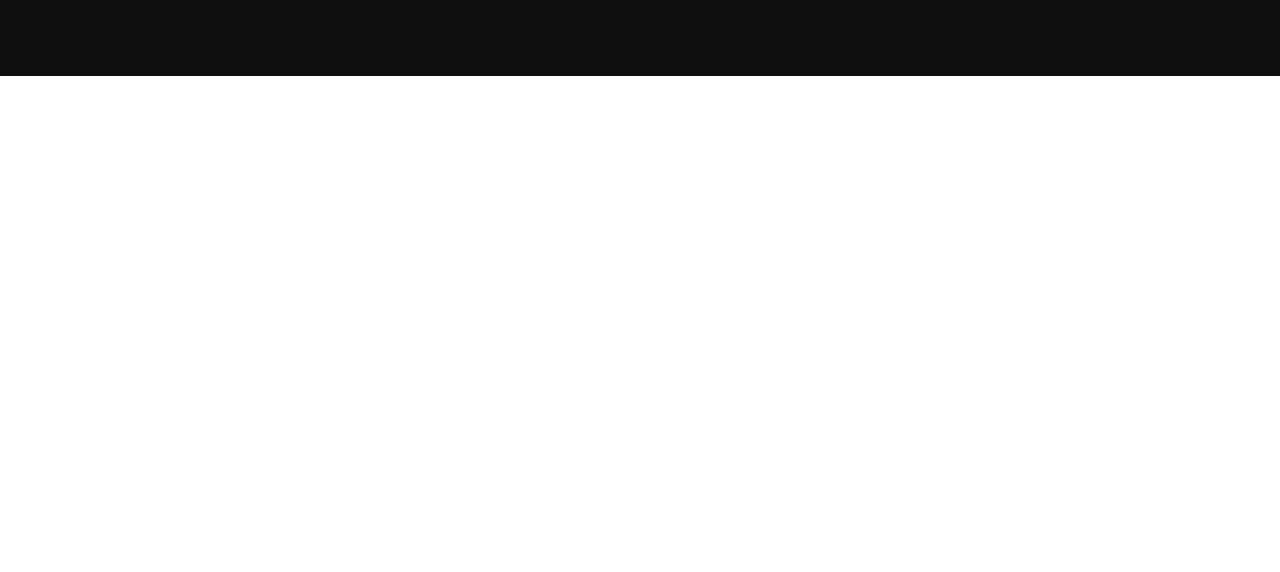
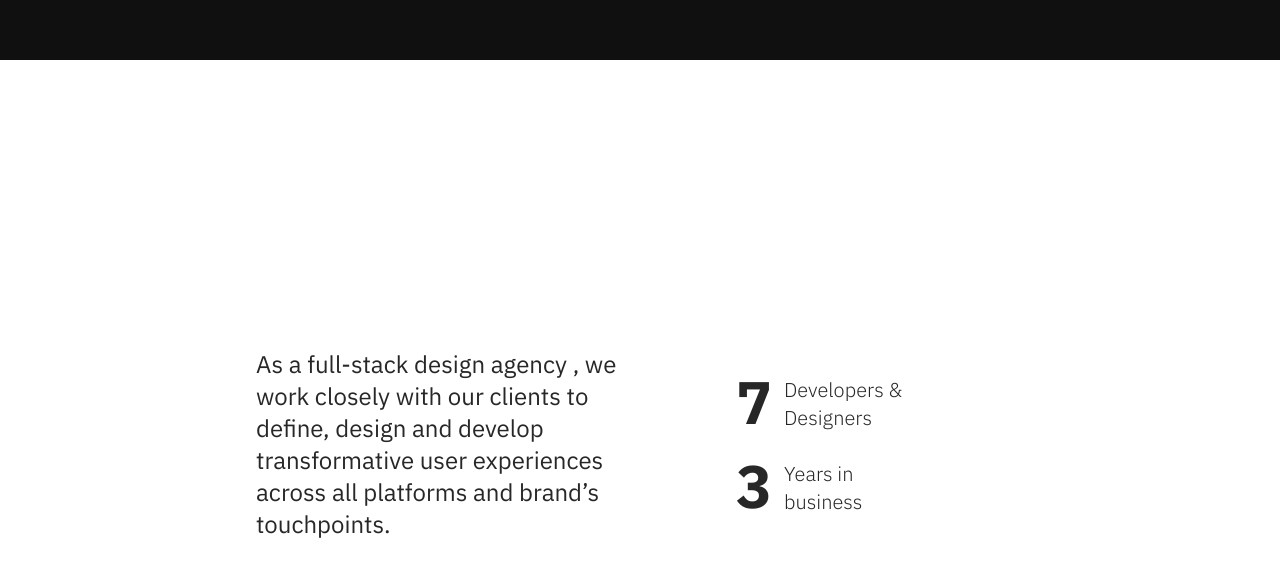
Before and after one commit to hassanhamza930/Waltontech, a Next.js app: page /design in a window 1280 px wide. Shown: the part 2004-2576 px from the top of the page. Built offline with nearby package versions, Linux system fonts and the light colour scheme.

Commit message:
About section added.

```diff
--- /dev/null
+++ b/app/design/components/about.tsx
@@ -0,0 +1,54 @@
+"use client";
+
+
+import { motion } from "framer-motion";
+
+
+function About() {
+    return (
+        <div className="flex justify-center items-center w-full h-full">
+            <div className="flex flex-col md:flex-row justify-center items-center w-[80%] md:gap-0 gap-12 md:w-[60%] h-full bg-tan text-black/90 py-24 md:py-72">
+
+                <div className="flex justify-start items-center w-full h-full ">
+                    <motion.div
+                        initial="hidden"
+                        variants={{
+                            "visible": { opacity: 1, y: 0 },
+                            "hidden": { opacity: 0, y: 20 },
+                        }}
+                        transition={{ duration: 1, delay: 0.5 }}
+                        whileInView={"visible"}
+                        className="text-xl md:text-2xl font-regular w-full">
+                        As a full-stack design agency , we work closely with our clients to define, design and develop transformative user experiences across all platforms and brand’s touchpoints.
+                    </motion.div>
+                </div>
+
+
+
+                <div className="flex flex-col w-full h-full justify-start md:justify-center  items-center font-regular md:font-light">
+
+                    <div className="flex flex-col justify-start items-start gap-6 w-full md:w-2/4">
+
+                        <div className="flex flex-row justify-center items-end gap-3">
+                            <div className="text-6xl font-bold">7</div>
+                            <div className="text-xl font-regular">Developers & Designers</div>
+                        </div>
+
+                        <div className="flex flex-row justify-center items-end gap-3">
+                            <div className="text-6xl font-bold">3</div>
+                            <div className="text-xl font-regular">Years in business</div>
+                        </div>
+
+                    </div>
+
+                </div>
+
+
+
+
+            </div>
+        </div>
+    );
+}
+
+export default About;
--- a/app/design/components/header.tsx
+++ b/app/design/components/header.tsx
@@ -38,7 +38,7 @@ export function AnimatedText(props: AnimatedText) {
                             initial={{ opacity: 0, y: 40 }}
                             animate={{ opacity: 1, y: 0 }}
                             transition={{ duration: 0.5, delay: index * 0.1, ease: "easeInOut" }}
-                            style={{fontWeight:300}}
+                            style={{ fontWeight: 300 }}
                             className={props.className}>
                             {letter.toString()}
                         </motion.div>
@@ -127,7 +127,7 @@ function Header(props: HeaderProps) {
                         animate={{ opacity: 1 }}
                         exit={{ opacity: 0 }}
                         transition={{ duration: 0.3 }}
-                        className="bg-tan md:bg-transparent w-full fixed z-10 flex py-3 pt-10 flex-row justify-between items-center px-5 md:px-[10%]">
+                        className="bg-tan md:bg-transparent w-full fixed z-10 flex py-3 md:pt-10 flex-row justify-between items-center px-5 md:px-[10%]">
                         <div className="flex flex-row justify-center items-center gap-2 ">
                             <Image src={logo} alt="waltondesign logo" className="h-12 w-12 md:h-20 md:w-20" />
                             <AnimatedText weight={100} className="text-3xl md:text-4xl" text="Walton" />
@@ -148,7 +148,7 @@ function Header(props: HeaderProps) {
                         animate={{ opacity: 1 }}
                         exit={{ opacity: 0 }}
                         transition={{ duration: 0.3 }}
-                        className="bg-black md:bg-transparent w-full fixed z-10 flex py-3 pt-10 flex-row justify-between items-center px-5 md:px-[10%]">
+                        className="bg-black md:bg-transparent w-full fixed z-10 flex py-3 md:pt-10 flex-row justify-between items-center px-5 md:px-[10%]">
                         <div className="flex flex-row justify-center items-center gap-2 text-tan ">
                             <Image src={logo} alt="waltondesign logo" className="invert h-12 w-12 md:h-20 md:w-20" />
                             <AnimatedText weight={100} className="text-3xl md:text-4xl" text="Walton" />
--- a/app/design/components/hero.tsx
+++ b/app/design/components/hero.tsx
@@ -17,7 +17,7 @@ function Hero() {
                     initial={{ opacity: 0, y: 20 }}
                     animate={{ opacity: 1, y: 0 }}
                     transition={{ duration: 0.7, delay: 0.7, ease: "easeInOut" }}
-                    style={{ backgroundImage: `url("https://images.unsplash.com/photo-1625613931276-6d9535389055?ixlib=rb-4.0.3&ixid=MnwxMjA3fDB8MHxwaG90by1yZWxhdGVkfDEyfHx8ZW58MHx8fHw%3D&auto=format&fit=crop&w=500&q=60")` }}
+                    style={{ backgroundImage: `url("https://images.unsplash.com/photo-1658937364065-60f3f6818724?ixlib=rb-4.0.3&ixid=MnwxMjA3fDB8MHxwaG90by1wYWdlfHx8fGVufDB8fHx8&auto=format&fit=crop&w=1193&q=80")` }}
                     className="relative z-0 mt-36 bg-cover bg-center bg-no-repeat h-96 w-full md:w-[60%] bg-black/90 rounded-sm md:rounded-md flex justify-end items-end">
 
                 </motion.div>
--- a/app/design/components/whatwedo.tsx
+++ b/app/design/components/whatwedo.tsx
@@ -28,7 +28,7 @@ function DropdownInfo(props: DropdownInfoProps) {
             whileInView={"visible"}
             className="flex flex-col justify-start items-start gap-3 w-[80%] md:w-96 mb-6 md:mb-12">
             <button onClick={() => { setdetailsOpen(!detailsOpen) }} className="flex flex-row justify-center items-center gap-5">
-                <div className="text-2xl md:text-4xl">{props.text}</div>
+                <div className="text-2xl md:text-3xl">{props.text}</div>
                 <MdArrowDropDown size={20} className="" />
             </button>
 
--- a/app/design/page.tsx
+++ b/app/design/page.tsx
@@ -11,6 +11,7 @@ import { useRecoilState } from "recoil";
 import Hero from "./components/hero";
 import Whatwedo from "./components/whatwedo";
 import { Metadata } from "next";
+import About from "./components/about";
 
 const plex = IBM_Plex_Sans({
     subsets: ['latin'],
@@ -40,8 +41,9 @@ function Design() {
 
             <Hero/>
             <Whatwedo/>
+            <About/>
 
-            <div className="h-screen w-full bg-tan"></div>
+            {/* <div className="h-screen w-full bg-tan"></div> */}
             <div className="h-screen w-full bg-black flex justify-center items-center">
                 <div className="h-24 w-24 rounded-md bg-tan"></div>
             </div>
```
